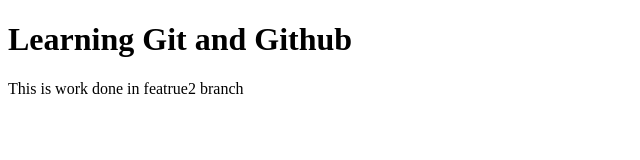
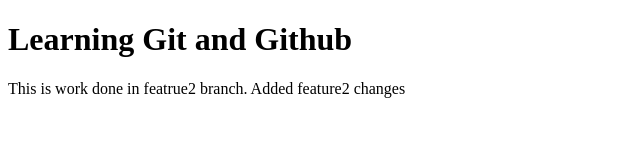
Before and after one commit to shivali4645/Another_One, a plain HTML site: page index.html in a window 1280 px wide. Shown: the whole page, without its empty margins (0-640 px from the left). Drawn offline with Linux system fonts and the light colour scheme.

Commit message:
Added feature2 changes

```diff
--- a/index.html
+++ b/index.html
@@ -7,6 +7,6 @@
 </head>
 <body>
     <h1>Learning Git and Github</h1>
-    <p>This is work done in featrue2 branch</p>
+    <p>This is work done in featrue2 branch. Added feature2 changes</p>
 </body>
 </html>
```
